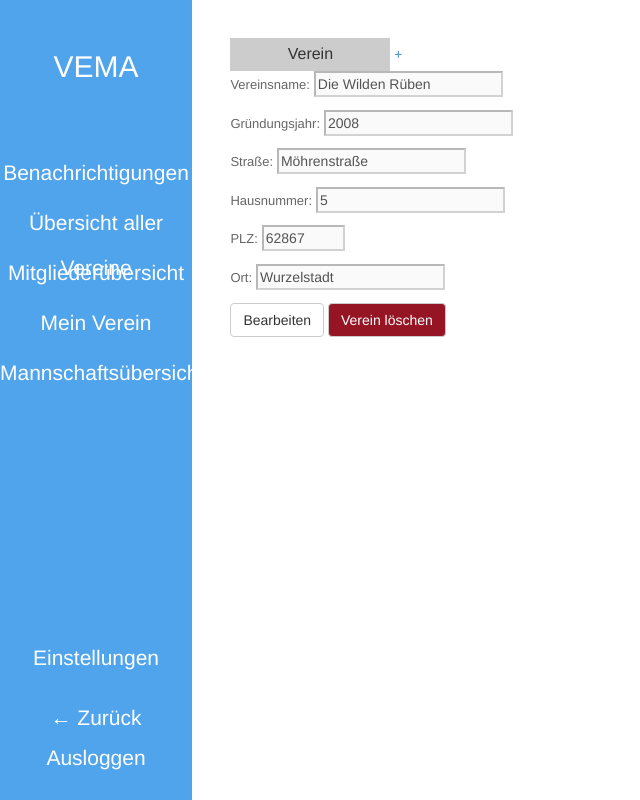
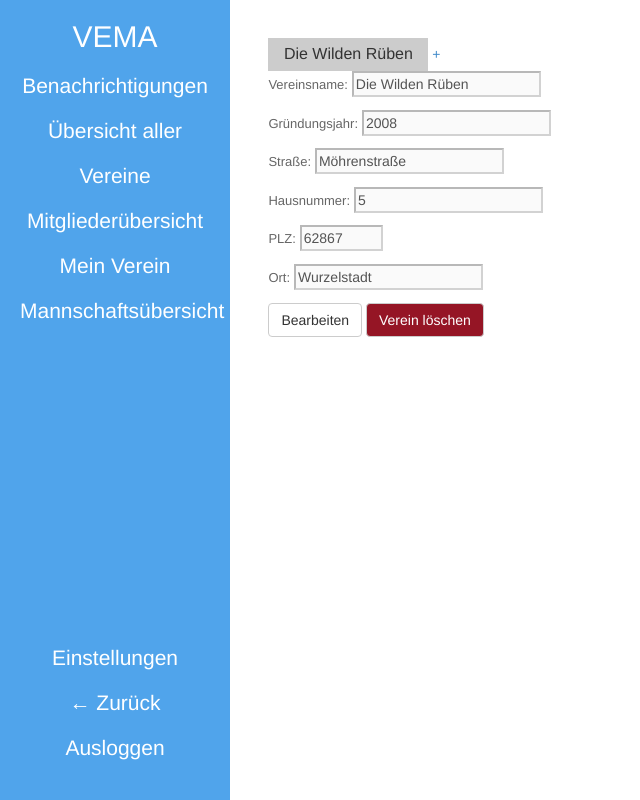
Before and after one commit to SweetBabyCheesus/ManageYourClub, a Django app: page /clubs/1/ in a window 1280 px wide. Shown: the whole page, without its empty margins (0-640 px from the left). Run offline with Django 3.2, Linux system fonts and the light colour scheme; a user stored in the database is signed in; data comes from the database, SQL or seed files in the repository; both versions use the stored data as it was after the commit; some libraries are stand-ins or nearby versions.

Commit message:
kleine Design-Änderungen und Fixes

```diff
--- a/manageyourclub/clubs/templates/select_club_dropdown.html
+++ b/manageyourclub/clubs/templates/select_club_dropdown.html
@@ -1,6 +1,6 @@
 {% extends 'dropdown.html' %}
 
-{% block label-text %} Verein {% endblock label-text %}
+{% block label-text %} {{ club.clubname }} {% endblock label-text %}
 
 {% block list-elements %}
     {% for club in club_list %}
--- a/manageyourclub/members/views.py
+++ b/manageyourclub/members/views.py
@@ -19,11 +19,11 @@ def clubMembersView(request, club):
         if form.is_valid():
             eMail = form.cleaned_data['eMail']
             if(CustomUser.objects.filter(email=eMail).exists()):
-                member=CustomUser.objects.get(email=eMail)
+                form.addMember(club=club)
+                member=CustomUser.objects.get(pk=eMail)
                 if(Membership.objects.filter(club=club, member=member).exists()):
                     messages.error(request, 'Der Benutzer mit der E-Mail-Adresse "'+member.email+'" ist bereits Mitglied des Vereins.')
                 else:
-                    form.addMember(club=club)
                     messages.success(request, 'Der Benutzer mit der E-Mail-Adresse "'+member.email+'" wurde zum Verein hinzugefügt.')
             else:
                 messages.error(request, 'Es existiert kein Benutzer mit der E-Mail-Adresse "'+eMail+'".')
--- a/manageyourclub/static/css/base.css
+++ b/manageyourclub/static/css/base.css
@@ -14,9 +14,35 @@
     }
 
     .icon-button:hover{
-        filter: brightness(0.8)
+        filter: brightness(0.8);
     }
 
+    .vema-navbar div {
+        padding:0 20px 0 20px;
+    }
+
+    .vema-navbar div:hover {
+        filter:brightness(0.8);
+        background-color:var(--vema-blue);
+    }
+
+    .vema-navbar a:hover, .vema-navbar a:active, .vema-navbar a:focus {
+        text-decoration: unset;
+    }
+
+    .vema-navbar div:active {
+        filter: brightness(0.6);
+    }
+
+    #bottom-stuff {
+        padding: 0;
+        width: 100%;
+        position: absolute;
+        bottom: 30px;
+    }
+    #bottom-stuff:hover {
+        filter: brightness(1);
+    }
 
     /* Tutorial genutzt: https://stackoverflow.com/questions/14099309/twitter-bootstrap-modal-is-dark#14192934 */
         .modal-backdrop {
--- a/manageyourclub/static/css/tables.css
+++ b/manageyourclub/static/css/tables.css
@@ -17,5 +17,5 @@ td {
 
 .table-container {
     height:80%;
-    overflow-y: auto;
+    overflow: auto;
 }
--- a/manageyourclub/static/templates/base loggedin.html
+++ b/manageyourclub/static/templates/base loggedin.html
@@ -1,22 +1,24 @@
 {% extends 'base.html' %}
 {% block leiste %}
-  <div class="base text-center split left" style="position: absolute; bottom: 60px; left: 0; right: 0; color: white;">
+  <div class="base text-center split left vema-navbar" style="color: white; height: 100%; width: 230px; padding:0">
 
-    <a style="position: absolute; left: 0; right: 0; color: white; top: 200px;" href="{% url 'allclubs' %}">Übersicht aller Vereine</a>
+    <h2 style="color: white;">VEMA</h2>
+    <a style="color: white;" href="{% url 'home' %}"><div>Benachrichtigungen</div></a>
+    <a style="color: white;" href="{% url 'allclubs' %}"><div>Übersicht aller Vereine</div></a>
     {% if club %}
-      <a style="position: absolute; left: 0; right: 0; color: white; top: 300px;" href="{% url 'myclub' club=club.id %}">Mein Verein</a>
-      <a style="position: absolute; left: 0; right: 0; color: white; top: 350px;" href="{% url 'showAllTeams' club=club.id %}">Mannschaftsübersicht</a>
-      <a style="position: absolute; left: 0; right: 0; color: white; top: 250px;" href="{% url 'club_members' club=club.id %}">Mitgliederübersicht</a>
+    <a style="color: white;" href="{% url 'club_members' club=club.id %}"><div>Mitgliederübersicht</div></a>
+      <a style="color: white;" href="{% url 'myclub' club=club.id %}"><div>Mein Verein</div></a>
+      <a style="color: white;" href="{% url 'showAllTeams' club=club.id %}"><div>Mannschaftsübersicht</div></a>
     {% endif %}
-    <a style="position: absolute; left: 0; right: 0; color: white; top: 150px;" href="{% url 'home' %}">Benachrichtigungen</a>
-    <a style="position: absolute; bottom: 120px; left: 0; right: 0; color: white;" href="{% url 'userData' %}">Einstellungen</a>
-    <a style="position: absolute; bottom: 60px; left: 0; right: 0; color: white;" href="{% url 'home' %}">&larr; Zurück</a>
-    <a href="{% url 'logout' %}" style="position: absolute; bottom: 20px; left: 0; right: 0; color: white;">Ausloggen</a>
-    <h2 style="color: white;">VEMA</h2>
+    <div id="bottom-stuff">
+      <a style="color: white;" href="{% url 'userData' %}"><div>Einstellungen</div></a>
+      <a style="color: white;" href="{% url 'home' %}"><div>&larr; Zurück</div></a>
+      <a href="{% url 'logout' %}" style="color: white;"><div>Ausloggen</div></a>
+    </div>
 {% endblock leiste %}
 
 {% block right %}
-<main class="right-div" style="padding:3%">
+<main class="right-div" style="padding:3%; width:calc(100% - 230px); left:230px;">
   <div style="font-size:21px; line-height:2.1428571435;"class="text-center">
     {% if messages %}
         {% for message in messages %}
```
Also changed, not shown: manageyourclub/db.sqlite3.
